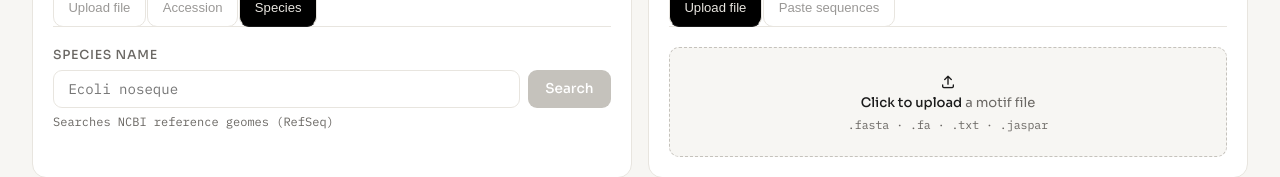
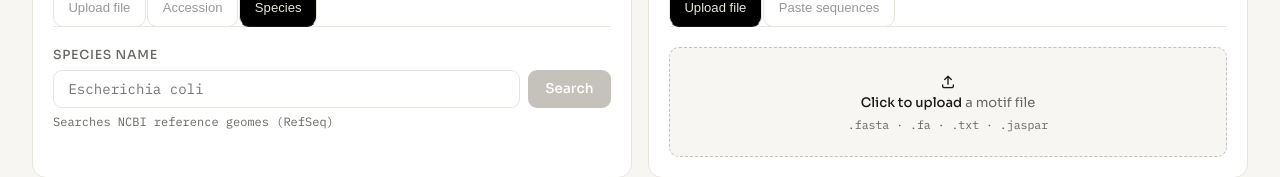
Before and after one commit to ErillLab/TFBS-search, a Vue app: page / in a window 1280 px wide. Both pictures are taken after a click on the button "Species". Shown: the part 208-385 px from the top of the page. Built offline with nearby package versions, Linux system fonts and the light colour scheme.

Commit message:
small details

```diff
--- a/src/components/GenomeUploader.vue
+++ b/src/components/GenomeUploader.vue
@@ -111,7 +111,7 @@
                     type="text"
                     v-model="speciesQuery"
                     class="input-text"
-                    placeholder="Ecoli noseque"
+                    placeholder="Escherichia coli"
                     :disabled="loadingSpecies"
                     @keyup.enter="searchSpecies">
 
--- a/src/services/ncbiDatasetService.js
+++ b/src/services/ncbiDatasetService.js
@@ -3,7 +3,7 @@ const BASE =  "https://api.ncbi.nlm.nih.gov/datasets/v2"
 export async function searchAssemblies(speciesName) {
     const encoded = encodeURIComponent(speciesName.trim())
     const params = new URLSearchParams({
-        "filters.reference_only": "true",
+        "filters.reference_only": "false",
         "filters.assembly_source": "refseq",
         "filters.exclude_atypical": "true",
 
```
